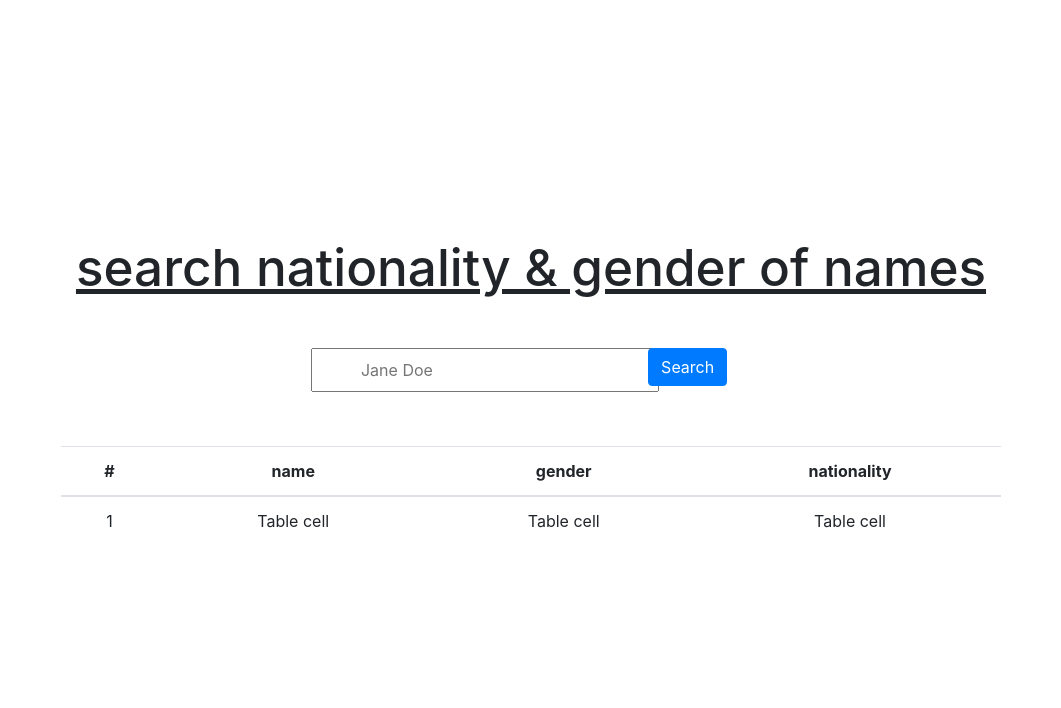
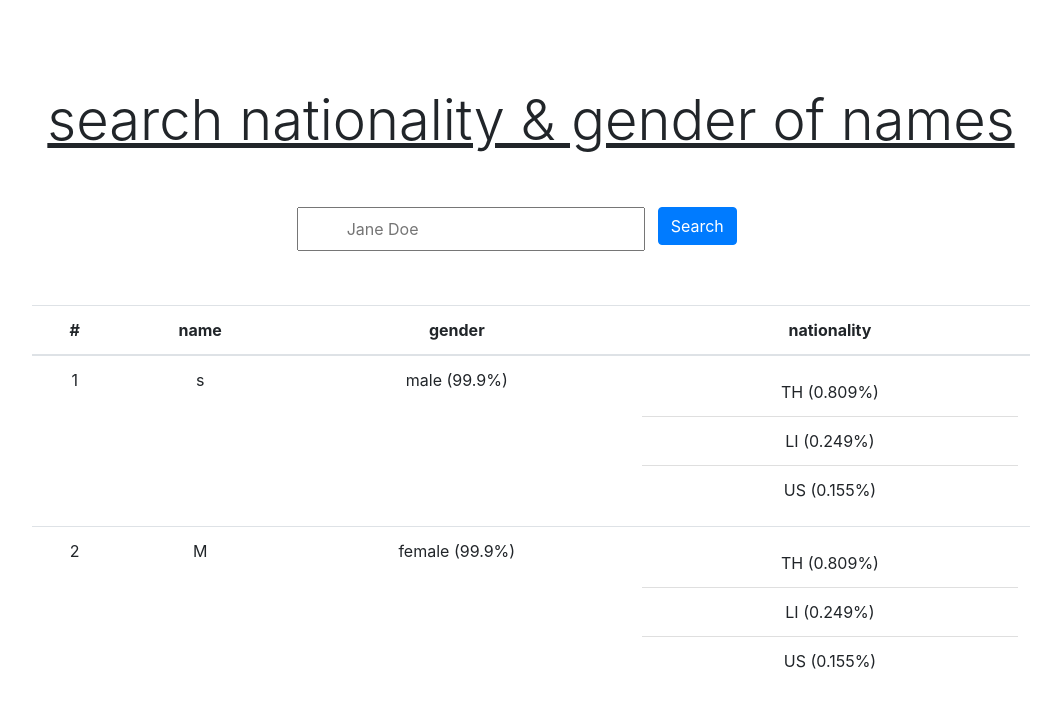
Before and after one commit to IsraelaZimru/Search-engine-client, a React (Vite) app: page / in a window 1280 px wide. Shown: the top 708 px of the page, without its empty margins (109-1170 px from the left). Built offline with nearby package versions, Linux system fonts and the light colour scheme.

Commit message:
creating names table

```diff
--- a/src/components/NameForm.tsx
+++ b/src/components/NameForm.tsx
@@ -69,7 +69,7 @@ function NameForm() {
 
   return (
     <Container>
-      <h1 className="mb-5">
+      <h1 className="mb-5 display-4">
         <u> search nationality & gender of names</u>
       </h1>
       <Row className="justify-content-md-center">
--- a/src/components/NamesTable.tsx
+++ b/src/components/NamesTable.tsx
@@ -1,8 +1,8 @@
 import React from "react";
-import { Table } from "react-bootstrap";
+import { Table, ListGroup } from "react-bootstrap";
 import { TPerson } from "../data/types";
 
-export default function NamesTable() {
+export default function NamesTable({ names }: { names: TPerson[] }) {
   return (
     <div style={{ marginTop: "50px" }}>
       <Table responsive="sm">
@@ -15,12 +15,26 @@ export default function NamesTable() {
           </tr>
         </thead>
         <tbody>
-          <tr>
-            <td>1</td>
-            <td>Table cell</td>
-            <td>Table cell</td>
-            <td>Table cell</td>
-          </tr>
+          {names.length &&
+            names.map((item, i) => (
+              <tr key={i}>
+                <td>{i + 1}</td>
+                <td>{item.name}</td>
+                <td>
+                  {item.gender.gender} ({item.gender.probability}%)
+                </td>
+                <td>
+                  <ListGroup variant="flush">
+                    {item.nationality.length &&
+                      item.nationality.map((cntry, j) => (
+                        <ListGroup.Item key={j}>
+                          {cntry.country_id} ({cntry.probability}%)
+                        </ListGroup.Item>
+                      ))}
+                  </ListGroup>
+                </td>
+              </tr>
+            ))}
         </tbody>
       </Table>
     </div>
```
